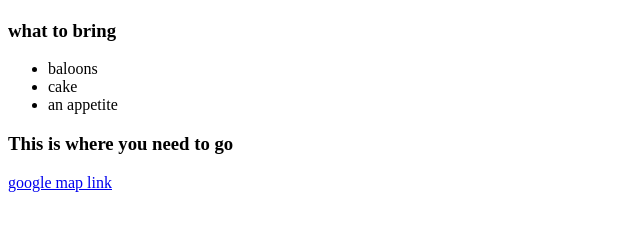
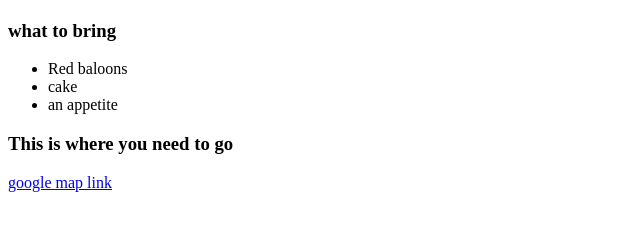
Before and after one commit to abhishek-17-ab/Birthday_invite, a plain HTML site: page index.html in a window 1280 px wide. Shown: the part 430-660 px from the top of the page, 0-640 px from the left. Drawn offline with Linux system fonts and the light colour scheme.

Commit message:
Update index.html

```diff
--- a/index.html
+++ b/index.html
@@ -16,7 +16,7 @@
 <img src="https://raw.githubusercontent.com/appbrewery/webdev/main/birthday-cake3.4.jpeg" alt="purple cake">
 <h3>what to bring</h3>
 <ul>
-    <li>baloons</li>
+    <li>Red baloons</li>
     <li>cake</li>
     <li>an appetite</li>
 </ul>
```
